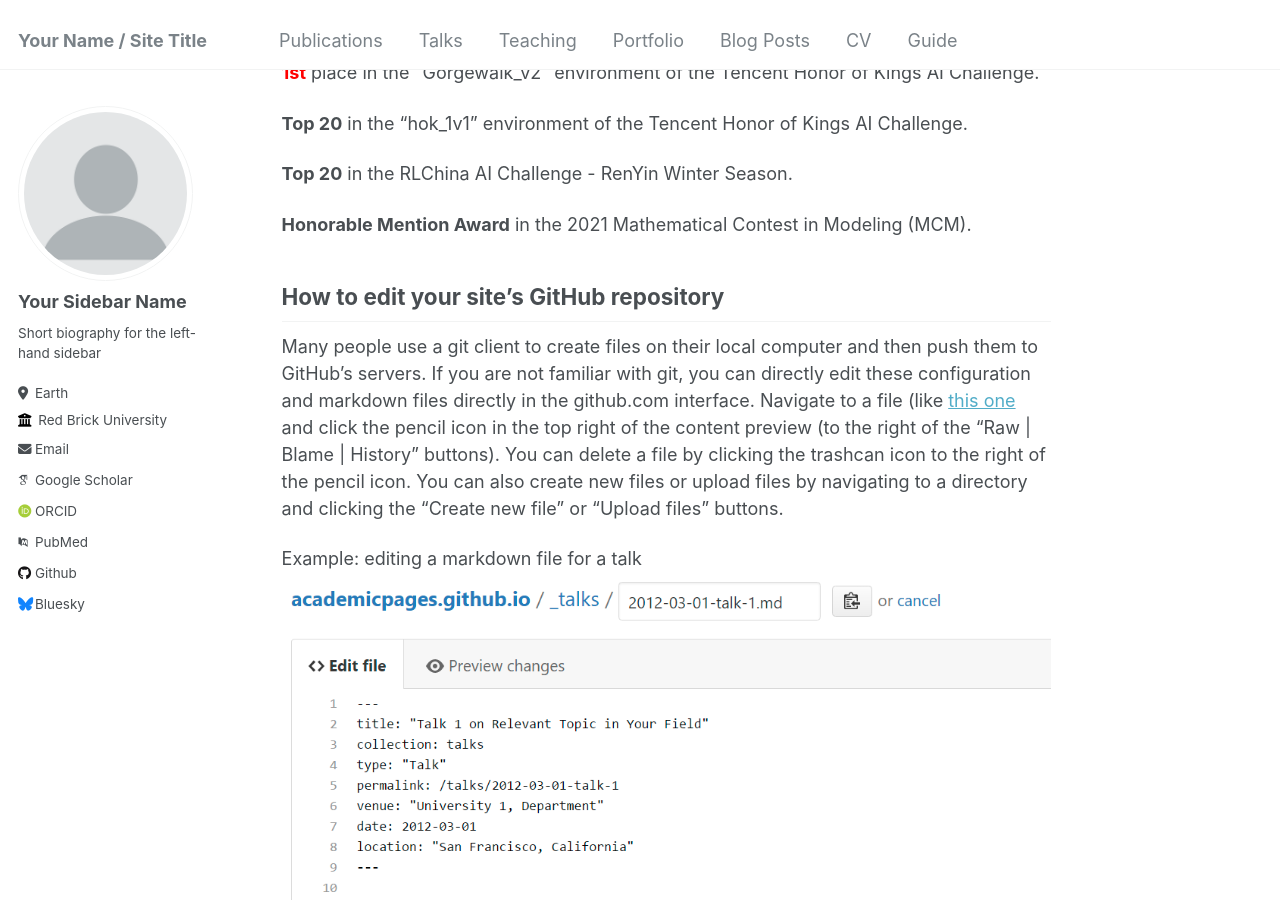
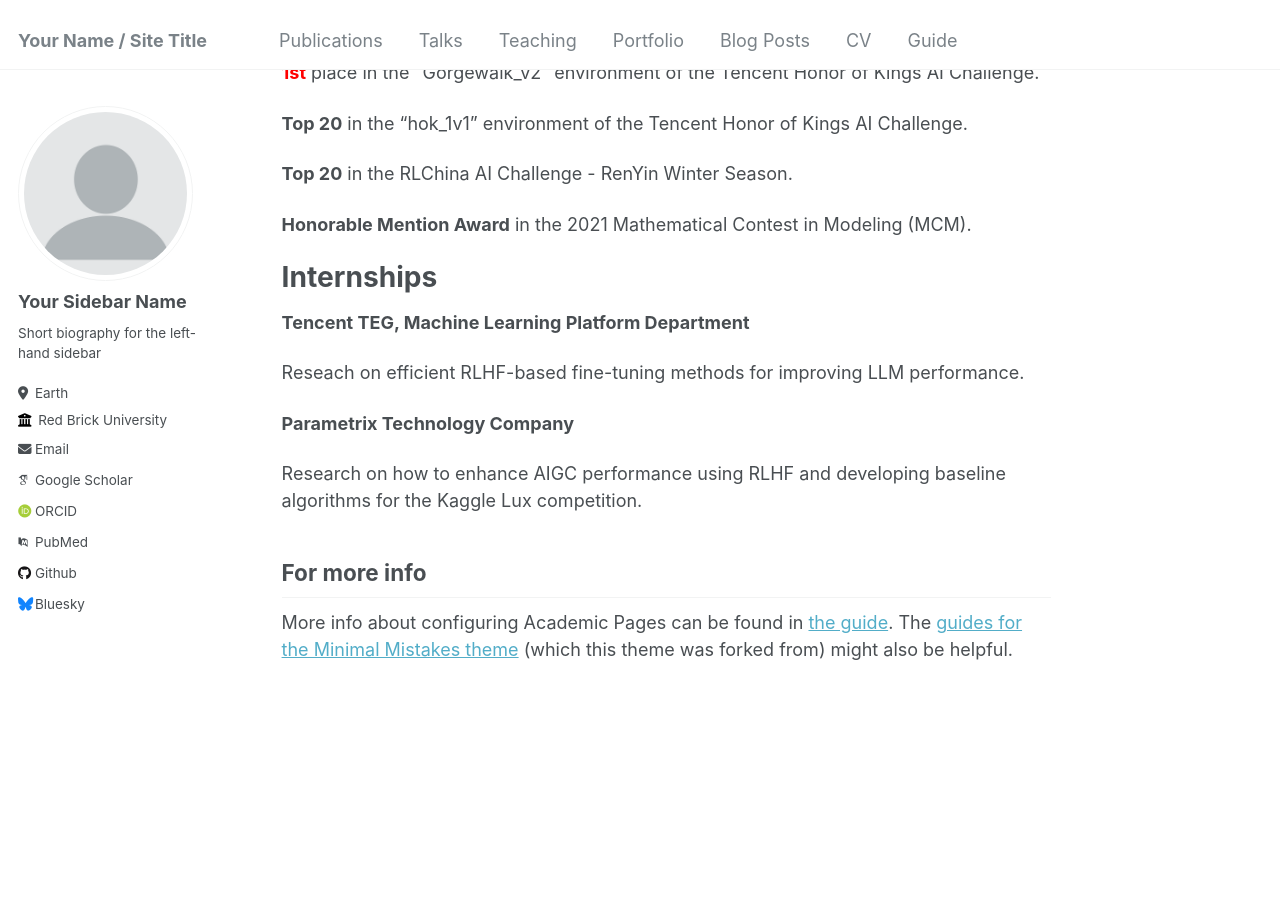
Before and after one commit to yk7333/yk7333.github.io, a Jekyll site: the page built from _pages/about.md, in a window 1280 px wide and 900 px high, scrolled down 2624 px. Built offline with Jekyll 4.4.1, drawn with Linux system fonts in a browser that asks for light colours; some web fonts are replaced.

Commit message:
Update about.md

```diff
--- a/_pages/about.md
+++ b/_pages/about.md
@@ -80,12 +80,15 @@ Computer Science:
 
 **Honorable Mention Award** in the 2021 Mathematical Contest in Modeling (MCM).
 
-How to edit your site's GitHub repository
-------
-Many people use a git client to create files on their local computer and then push them to GitHub's servers. If you are not familiar with git, you can directly edit these configuration and markdown files directly in the github.com interface. Navigate to a file (like [this one](https://github.com/academicpages/academicpages.github.io/blob/master/_talks/2012-03-01-talk-1.md) and click the pencil icon in the top right of the content preview (to the right of the "Raw | Blame | History" buttons). You can delete a file by clicking the trashcan icon to the right of the pencil icon. You can also create new files or upload files by navigating to a directory and clicking the "Create new file" or "Upload files" buttons.
+Internships
+======
+**Tencent TEG, Machine Learning Platform Department**
 
-Example: editing a markdown file for a talk
-![Editing a markdown file for a talk](/images/editing-talk.png)
+Reseach on efficient RLHF-based fine-tuning methods for improving LLM performance.
+
+**Parametrix Technology Company**
+
+Research on how to enhance AIGC performance using RLHF and developing baseline algorithms for the Kaggle Lux competition.
 
 For more info
 ------
```
Also changed, not shown: other parts of _pages/about.md (+1 -1 lines).
